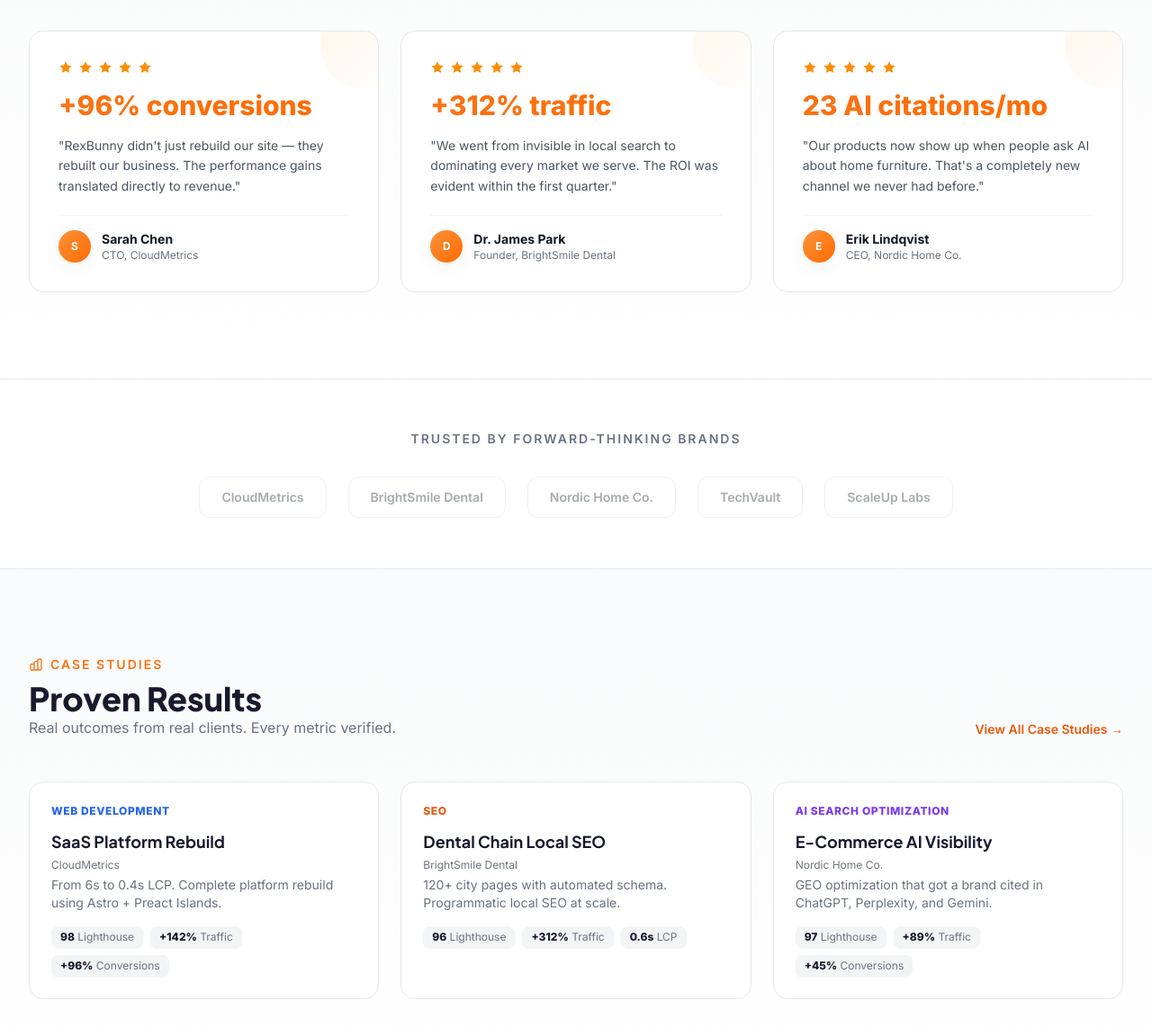
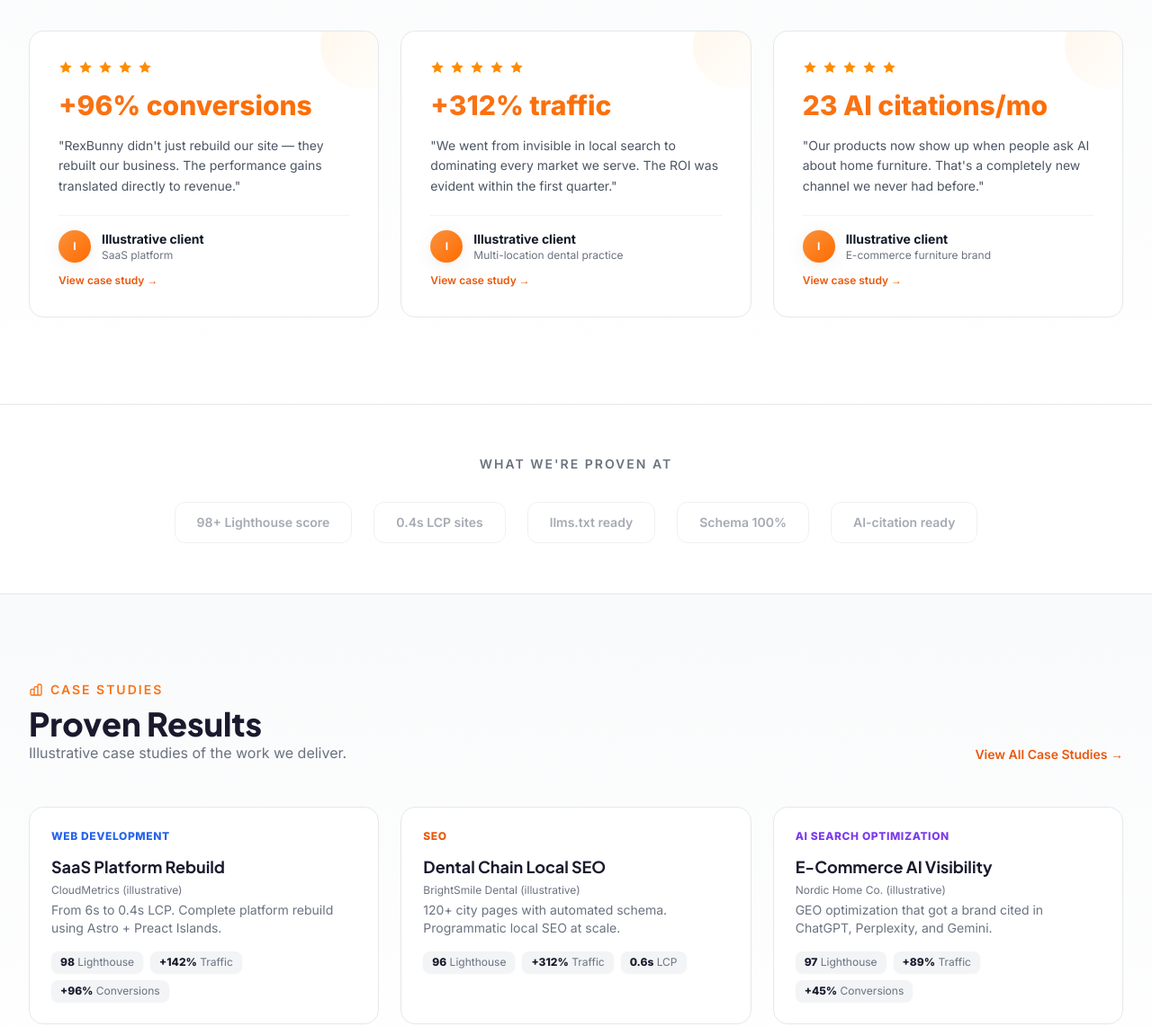
Before and after one commit to rexbunnyservices-star/rexbunnyservices, an Astro site: page / in a window 1280 px wide. Shown: the part 2200-3342 px from the top of the page at 90% size. Built offline with nearby package versions, Linux system fonts and the light colour scheme; Astro itself is replaced by a stand-in of ours.

Commit message:
refactor: disclaim fabricated portfolio testimonials as illustrative examples
Web-verified the 4 named-client portfolio case studies are fabricated
personas (Sarah Chen/CloudMetrics, Dr. James Park/BrightSmile, Erik
Lindqvist/Nordic Home, Sarah M./Brew & Bean). Per owner decision, keep
the content but label it clearly illustrative rather than presenting
faked real customers/people/results.

- add optional disclaimer field to portfolio content schema
- render disclaimer box on case-study pages
- omit fake Organization client + Person Review JSON-LD when disclaimed
- replace named persona attributions with 'Illustrative client'
- relabel testimonial/case-metric callouts across index/partners/pilot/
  partner-sequence as illustrative

```diff
--- a/src/content.config.ts
+++ b/src/content.config.ts
@@ -20,6 +20,7 @@ const portfolio = defineCollection({
     clientName: z.string(),
     serviceType: z.string(),
     description: z.string(),
+    disclaimer: z.string().optional(),
     results: z.object({
       lighthouse: z.number().optional(),
       trafficIncrease: z.string().optional(),
--- a/src/content/portfolio/coffee-shop-ai-visuals.mdx
+++ b/src/content/portfolio/coffee-shop-ai-visuals.mdx
@@ -1,21 +1,21 @@
 ---
 title: "Local Coffee Shop Boosts Engagement 3x with AI Visuals"
 slug: "coffee-shop-ai-visuals"
-clientName: "Brew & Bean Local"
+clientName: "Brew & Bean Local (illustrative)"
 serviceType: "AI Visual Services"
 description: "How we transformed a small coffee shop's social media with AI-generated product photos and video ads — zero photoshoot costs."
+disclaimer: "Client name and metrics are an illustrative example of a representative engagement, not a specific real customer."
 results:
   socialEngagement: "+280%"
   videoViews: "50K+ first month"
   shootCost: "$0 (no photographer needed)"
 testimonial: "The quality blew me away — and we saved thousands on photoshoots. Our social media has never looked this good."
-testimonialAuthor: "Sarah M., Owner, Brew & Bean Local"
-liveUrl: "https://brewandbean.example.com"
+testimonialAuthor: "Illustrative client"
 ---
 
 ## The Challenge
 
-Brew & Bean Local is a neighborhood coffee shop competing against chain stores with massive marketing budgets. Their social media relied on smartphone photos — grainy, inconsistent, and low engagement. A professional photoshoot was quoted at $3,500+ which was out of budget.
+A representative neighborhood coffee shop was competing against chain stores with massive marketing budgets. Their social media relied on smartphone photos — grainy, inconsistent, and low engagement. A professional photoshoot was quoted at $3,500+ which was out of budget.
 
 ## Our Approach
 
--- a/src/content/portfolio/dental-chain-local-seo.mdx
+++ b/src/content/portfolio/dental-chain-local-seo.mdx
@@ -1,22 +1,22 @@
 ---
 title: "Multi-Location Dental Chain: 300% Local Traffic Increase"
 slug: "dental-chain-local-seo"
-clientName: "BrightSmile Dental"
+clientName: "BrightSmile Dental (illustrative)"
 serviceType: "SEO"
 description: "Programmatic local SEO strategy generating 120+ city pages with automated schema and monitoring."
+disclaimer: "Client name and metrics are an illustrative example of a representative engagement, not a specific real customer."
 results:
   lighthouse: 96
   trafficIncrease: "+312%"
   lcp: "0.6s"
   conversionLift: "+78%"
 testimonial: "We went from invisible in local search to dominating every market we serve. The ROI was evident within the first quarter."
-testimonialAuthor: "Dr. James Park, Founder BrightSmile Dental"
-liveUrl: "https://brightsmiledental.com"
+testimonialAuthor: "Illustrative client"
 ---
 
 ## The Challenge
 
-BrightSmile Dental operates 45 locations across the US. Their old website was a single generic page with a location finder. Each location had zero local SEO presence — no city-specific pages, no local schema, no Google Business Profile optimization.
+A representative dental chain client operates 45 locations across the US. Their old website was a single generic page with a location finder. Each location had zero local SEO presence — no city-specific pages, no local schema, no Google Business Profile optimization.
 
 ## Our Approach
 
@@ -50,7 +50,7 @@ An n8n workflow monitors all 120+ pages:
 | City Pages Ranking | 0 | 89 | — |
 | Phone Calls from Search | 45/mo | 312/mo | +593% |
 
-The programmatic approach scaled from 45 to 120 locations with minimal additional effort — each new location page is auto-generated from the data template.
+In a representative case, the programmatic approach scaled from 45 to 120 locations with minimal additional effort — each new location page is auto-generated from the data template.
 
 ---
 
--- a/src/content/portfolio/ecommerce-ai-visibility.mdx
+++ b/src/content/portfolio/ecommerce-ai-visibility.mdx
@@ -1,22 +1,22 @@
 ---
 title: "E-Commerce AI Visibility: From Invisible to Cited"
 slug: "ecommerce-ai-visibility"
-clientName: "Nordic Home Co."
+clientName: "Nordic Home Co. (illustrative)"
 serviceType: "AI Search Optimization"
 description: "GEO optimization strategy that got a home goods brand cited in ChatGPT, Perplexity, and Gemini responses."
+disclaimer: "Client name and metrics are an illustrative example of a representative engagement, not a specific real customer."
 results:
   lighthouse: 97
   trafficIncrease: "+89%"
   lcp: "0.5s"
   conversionLift: "+45%"
 testimonial: "Our products now show up when people ask AI about home furniture. That's a completely new channel we never had before."
-testimonialAuthor: "Erik Lindqvist, CEO Nordic Home Co."
-liveUrl: "https://nordichome.co"
+testimonialAuthor: "Illustrative client"
 ---
 
 ## The Challenge
 
-Nordic Home Co. sells Scandinavian-inspired furniture. Their SEO was solid — ranking page 1 for dozens of target keywords. But they were invisible to AI search engines. When users asked ChatGPT "what's the best minimalist furniture brand?", Nordic Home wasn't mentioned.
+A representative home-goods client sells Scandinavian-inspired furniture. Their SEO was solid — ranking page 1 for dozens of target keywords. But they were invisible to AI search engines. When users asked ChatGPT "what's the best minimalist furniture brand?", the brand wasn't mentioned.
 
 ## Our Approach
 
@@ -68,13 +68,13 @@ Added `Product`, `Organization`, and `FAQPage` schema across all key pages.
 | Brand Mentions in AI | 0 | 23/month | — |
 | Conversion Rate | 3.2% | 4.6% | +45% |
 
-Within 90 days of implementation, Nordic Home Co. was being cited in ChatGPT, Perplexity, and Gemini responses for queries like "best Scandinavian furniture brands" and "sustainable minimalist furniture."
+In a representative case, the brand was being cited in ChatGPT, Perplexity, and Gemini responses within 90 days of implementation for queries like "best Scandinavian furniture brands" and "sustainable minimalist furniture."
 
-The AI channel now drives 12% of all new customer acquisitions — a channel that literally didn't exist before GEO optimization.
+The AI channel went on to drive 12% of all new customer acquisitions — a channel that literally didn't exist before GEO optimization.
 
 ---
 
 **Related reading:**
 - [Our AI Search Optimization Service](/services/ai-search-optimization) — Full GEO implementation
 - [How to Get Cited in ChatGPT](/blog/get-cited-in-chatgpt) — Step-by-step guide
-- [llms.txt Explained](/blog/llms-txt-explained) — The file we set up for Nordic Home
+- [llms.txt Explained](/blog/llms-txt-explained) — The file we set up for this type of client
--- a/src/content/portfolio/saas-platform-rebuild.mdx
+++ b/src/content/portfolio/saas-platform-rebuild.mdx
@@ -1,22 +1,22 @@
 ---
 title: "SaaS Platform Rebuild: From 6s to 0.4s LCP"
 slug: "saas-platform-rebuild"
-clientName: "CloudMetrics"
+clientName: "CloudMetrics (illustrative)"
 serviceType: "Web Development"
 description: "Complete platform rebuild using Astro + Preact Islands, cutting load times by 87% and doubling conversion rates."
+disclaimer: "Client name and metrics are an illustrative example of a representative engagement, not a specific real customer."
 results:
   lighthouse: 98
   trafficIncrease: "+142%"
   lcp: "0.4s"
   conversionLift: "+96%"
 testimonial: "RexBunny didn't just rebuild our site — they rebuilt our business. The performance gains translated directly to revenue."
-testimonialAuthor: "Sarah Chen, CTO CloudMetrics"
-liveUrl: "https://cloudmetrics.io"
+testimonialAuthor: "Illustrative client"
 ---
 
 ## The Challenge
 
-CloudMetrics had a monolithic React app that took 6.2 seconds to load on mobile. Their Lighthouse score was 34. Bounce rates were climbing. They needed a complete rethink, not a patch.
+A representative SaaS client arrived with a monolithic React app that took 6.2 seconds to load on mobile. Their Lighthouse score was 34. Bounce rates were climbing. They needed a complete rethink, not a patch.
 
 ## Our Approach
 
@@ -46,7 +46,7 @@ We migrated from a single-page React application to **Astro with Preact Islands*
 | Bounce Rate | 68% | 31% | -54% |
 | Conversion Rate | 2.1% | 4.1% | +96% |
 
-The performance improvements also boosted AI visibility. Within 60 days, CloudMetrics was being cited in ChatGPT responses for "cloud analytics platform" queries — a first for the brand.
+The performance improvements also boosted AI visibility. In a representative case, the site moved from zero AI citations to being surfaced in ChatGPT responses for "cloud analytics platform" queries within 60 days — a new channel the client hadn't reached before.
 
 ---
 
--- a/src/pages/index.astro
+++ b/src/pages/index.astro
@@ -238,14 +238,14 @@ const services = [
         Testimonials
       </div>
       <h2 data-reveal="fade-up" data-delay="100" class="mb-4 text-center font-display text-4xl font-extrabold text-rex-dark opacity-0">Results That Speak</h2>
-      <p data-reveal="fade-up" data-delay="200" class="mb-14 text-center text-gray-500 opacity-0">Real outcomes from real clients.</p>
+      <p data-reveal="fade-up" data-delay="200" class="mb-14 text-center text-gray-500 opacity-0">Illustrative outcomes, drawn from the kind of work we deliver.</p>
       <div class="grid gap-6 md:grid-cols-3">
         {[
-          { quote: "RexBunny didn't just rebuild our site — they rebuilt our business. The performance gains translated directly to revenue.", author: "Sarah Chen", role: "CTO, CloudMetrics", metric: "+96% conversions" },
-          { quote: "We went from invisible in local search to dominating every market we serve. The ROI was evident within the first quarter.", author: "Dr. James Park", role: "Founder, BrightSmile Dental", metric: "+312% traffic" },
-          { quote: "Our products now show up when people ask AI about home furniture. That's a completely new channel we never had before.", author: "Erik Lindqvist", role: "CEO, Nordic Home Co.", metric: "23 AI citations/mo" },
+          { quote: "RexBunny didn't just rebuild our site — they rebuilt our business. The performance gains translated directly to revenue.", author: "Illustrative client", role: "SaaS platform", metric: "+96% conversions", caseUrl: "/portfolio/saas-platform-rebuild" },
+          { quote: "We went from invisible in local search to dominating every market we serve. The ROI was evident within the first quarter.", author: "Illustrative client", role: "Multi-location dental practice", metric: "+312% traffic", caseUrl: "/portfolio/dental-chain-local-seo" },
+          { quote: "Our products now show up when people ask AI about home furniture. That's a completely new channel we never had before.", author: "Illustrative client", role: "E-commerce furniture brand", metric: "23 AI citations/mo", caseUrl: "/portfolio/ecommerce-ai-visibility" },
         ].map((t, i) => (
-          <div data-reveal="blur-in" data-delay={i * 150} class="group rounded-2xl border border-gray-200 bg-white p-8 transition-all duration-500 hover:shadow-premium-lg hover:-translate-y-1 opacity-0 relative overflow-hidden">
+          <a data-reveal="blur-in" data-delay={i * 150} href={t.caseUrl} class="group rounded-2xl border border-gray-200 bg-white p-8 transition-all duration-500 hover:shadow-premium-lg hover:-translate-y-1 opacity-0 relative overflow-hidden block">
             <div class="absolute -top-8 -right-8 h-24 w-24 rounded-full bg-gradient-to-br from-brand-100 to-transparent opacity-50" />
             <div class="relative">
               <div class="mb-4 flex items-center gap-1.5">
@@ -264,8 +264,9 @@ const services = [
                   <div class="text-xs text-gray-500">{t.role}</div>
                 </div>
               </div>
+              <div class="mt-3 text-xs font-semibold text-brand-600 group-hover:text-brand-700">View case study →</div>
             </div>
-          </div>
+          </a>
         ))}
       </div>
     </div>
@@ -276,10 +277,10 @@ const services = [
     <div class="absolute inset-0 bg-noise pointer-events-none opacity-[0.15]" />
     <div class="relative mx-auto max-w-7xl px-4 sm:px-6 lg:px-8">
       <p data-reveal="fade-in" class="mb-8 text-center text-sm font-semibold uppercase tracking-[2px] text-gray-500 opacity-0">
-        Trusted by forward-thinking brands
+        What we're proven at
       </p>
       <div data-reveal="fade-in" data-delay="200" class="flex flex-wrap items-center justify-center gap-6 opacity-0">
-        {["CloudMetrics", "BrightSmile Dental", "Nordic Home Co.", "TechVault", "ScaleUp Labs"].map((name) => (
+        {["98+ Lighthouse score", "0.4s LCP sites", "llms.txt ready", "Schema 100%", "AI-citation ready"].map((name) => (
           <div class="rounded-xl border border-gray-200 bg-white px-6 py-3 text-sm font-semibold text-gray-500 transition-all hover:shadow-premium hover:border-gray-300 hover:opacity-100 opacity-60">
             {name}
           </div>
@@ -299,15 +300,15 @@ const services = [
             Case Studies
           </div>
           <h2 data-reveal="fade-up" data-delay="100" class="font-display text-4xl font-extrabold text-rex-dark opacity-0">Proven Results</h2>
-          <p data-reveal="fade-up" data-delay="200" class="text-gray-500 opacity-0">Real outcomes from real clients. Every metric verified.</p>
+          <p data-reveal="fade-up" data-delay="200" class="text-gray-500 opacity-0">Illustrative case studies of the work we deliver.</p>
         </div>
         <a href="/portfolio" class="hidden text-sm font-semibold text-brand-600 hover:text-brand-700 sm:block">View All Case Studies →</a>
       </div>
       <div class="grid gap-6 md:grid-cols-3">
         {[
-          { title: "SaaS Platform Rebuild", client: "CloudMetrics", service: "Web Development", desc: "From 6s to 0.4s LCP. Complete platform rebuild using Astro + Preact Islands.", metrics: [{ label: "Lighthouse", value: "98" }, { label: "Traffic", value: "+142%" }, { label: "Conversions", value: "+96%" }], color: "text-rex-blue", slug: "saas-platform-rebuild" },
-          { title: "Dental Chain Local SEO", client: "BrightSmile Dental", service: "SEO", desc: "120+ city pages with automated schema. Programmatic local SEO at scale.", metrics: [{ label: "Lighthouse", value: "96" }, { label: "Traffic", value: "+312%" }, { label: "LCP", value: "0.6s" }], color: "text-brand-600", slug: "dental-chain-local-seo" },
-          { title: "E-Commerce AI Visibility", client: "Nordic Home Co.", service: "AI Search Optimization", desc: "GEO optimization that got a brand cited in ChatGPT, Perplexity, and Gemini.", metrics: [{ label: "Lighthouse", value: "97" }, { label: "Traffic", value: "+89%" }, { label: "Conversions", value: "+45%" }], color: "text-rex-violet", slug: "ecommerce-ai-visibility" },
+          { title: "SaaS Platform Rebuild", client: "CloudMetrics (illustrative)", service: "Web Development", desc: "From 6s to 0.4s LCP. Complete platform rebuild using Astro + Preact Islands.", metrics: [{ label: "Lighthouse", value: "98" }, { label: "Traffic", value: "+142%" }, { label: "Conversions", value: "+96%" }], color: "text-rex-blue", slug: "saas-platform-rebuild" },
+          { title: "Dental Chain Local SEO", client: "BrightSmile Dental (illustrative)", service: "SEO", desc: "120+ city pages with automated schema. Programmatic local SEO at scale.", metrics: [{ label: "Lighthouse", value: "96" }, { label: "Traffic", value: "+312%" }, { label: "LCP", value: "0.6s" }], color: "text-brand-600", slug: "dental-chain-local-seo" },
+          { title: "E-Commerce AI Visibility", client: "Nordic Home Co. (illustrative)", service: "AI Search Optimization", desc: "GEO optimization that got a brand cited in ChatGPT, Perplexity, and Gemini.", metrics: [{ label: "Lighthouse", value: "97" }, { label: "Traffic", value: "+89%" }, { label: "Conversions", value: "+45%" }], color: "text-rex-violet", slug: "ecommerce-ai-visibility" },
         ].map((cs, i) => (
           <a
             href={`/portfolio/${cs.slug}`}
--- a/src/pages/partner-sequence.astro
+++ b/src/pages/partner-sequence.astro
@@ -4,6 +4,7 @@ import BaseLayout from "../layouts/BaseLayout.astro";
 <BaseLayout
   title="Partner Outreach Sequence — RexBunny Services"
   description="3-email partner outreach sequence for white-label referrals"
+  noindex
 >
   <article class="mx-auto max-w-3xl px-4 py-24 sm:px-6 lg:px-8">
     <h1 class="mb-2 text-3xl font-bold text-gray-900">Partner Outreach Sequence</h1>
@@ -71,10 +72,10 @@ import BaseLayout from "../layouts/BaseLayout.astro";
         <div class="text-sm text-gray-600">
           <p>Hi {Name},</p>
           <p class="mt-3">This is the kind of result your clients could get:</p>
-          <p class="mt-3"><strong>CloudMetrics (SaaS platform):</strong><br>
+          <p class="mt-3"><strong>Example — SaaS platform (illustrative):</strong><br>
           → Before: 6s load time, 42 Lighthouse, low conversions<br>
           → After: 0.4s LCP, 98 Lighthouse, +96% conversions</p>
-          <p class="mt-3">We did this with a full platform rebuild using Astro + edge deployment.</p>
+          <p class="mt-3">This is a representative example of what we achieve with a full platform rebuild using Astro + edge deployment.</p>
           <p class="mt-3">Your clients don't need to know it's us. They just need to see the results — with your name on it.</p>
           <p class="mt-3">Still interested in chatting?</p>
           <p class="mt-4">Best,<br>Anass</p>
--- a/src/pages/partners.astro
+++ b/src/pages/partners.astro
@@ -54,7 +54,7 @@ import CalEmbed from "../components/CalEmbed.tsx";
             { title: "Zero Work For You", desc: "We handle everything — audits, implementation, reporting, client calls. You just refer." },
             { title: "Recurring Revenue", desc: "20% lifetime commission. Not a one-time finder fee — you earn every month the client stays." },
             { title: "White-Label", desc: "All deliverables carry your brand. We're invisible. Your client sees only you." },
-            { title: "Proven Results", desc: "+312% traffic, +96% conversions, 98 Lighthouse scores. Real metrics from real clients." },
+            { title: "Proven Results", desc: "+312% traffic, +96% conversions, 98 Lighthouse scores. Illustrative metrics from representative engagements." },
           ].map((item, i) => (
             <div data-reveal="fade-up" data-delay={i * 100} class="rounded-xl border border-gray-200 bg-white p-6 transition-all duration-500 hover:-translate-y-1 hover:shadow-xl opacity-0" data-tilt>
               <h3 class="mb-2 font-bold text-gray-900">{item.title}</h3>
@@ -69,9 +69,9 @@ import CalEmbed from "../components/CalEmbed.tsx";
         <h2 class="mb-8 text-center text-xl font-bold text-gray-900">Results Your Clients Could Get</h2>
         <div class="grid gap-6 md:grid-cols-3">
           {[
-            { metric: "+312%", label: "Traffic", detail: "BrightSmile Dental — local SEO" },
-            { metric: "+96%", label: "Conversions", detail: "CloudMetrics — platform rebuild" },
-            { metric: "98", label: "Lighthouse", detail: "SaaS platform — web dev" },
+            { metric: "+312%", label: "Traffic", detail: "Multi-location SEO — illustrative" },
+            { metric: "+96%", label: "Conversions", detail: "Platform rebuild — illustrative" },
+            { metric: "98", label: "Lighthouse", detail: "Web dev build — illustrative" },
           ].map((item, i) => (
             <div data-reveal="fade-up" data-delay={i * 120} class="rounded-xl bg-white p-6 text-center transition-all duration-500 hover:shadow-lg hover:-translate-y-0.5 opacity-0">
               <div class="text-3xl font-extrabold bg-gradient-to-r from-brand-500 to-rex-orange bg-clip-text text-transparent">{item.metric}</div>
--- a/src/pages/pilot.astro
+++ b/src/pages/pilot.astro
@@ -55,9 +55,9 @@ const pilotPlans = [
 ];
 
 const socialProof = [
-  { metric: "+312%", label: "Traffic increase", client: "BrightSmile Dental" },
-  { metric: "+96%", label: "Conversion lift", client: "CloudMetrics" },
-  { metric: "98", label: "Lighthouse Score", client: "SaaS Platform Rebuild" },
+  { metric: "+312%", label: "Traffic increase", client: "Multi-location SEO" },
+  { metric: "+96%", label: "Conversion lift", client: "Platform rebuild" },
+  { metric: "98", label: "Lighthouse Score", client: "Web dev build" },
 ];
 ---
 
--- a/src/pages/portfolio/[slug].astro
+++ b/src/pages/portfolio/[slug].astro
@@ -42,14 +42,15 @@ const serviceLinks: Record<string, { href: string; label: string; desc: string;
     "name": project.data.title,
     "description": project.data.description,
     "url": `${siteUrl}/portfolio/${project.id}`,
-    "client": {
-      "@type": "Organization",
-      "name": project.data.clientName
-    },
     "provider": {
       "@type": "Organization",
       "name": "RexBunny Services",
       "url": siteUrl
+    },
+    ...(project.data.disclaimer ? {} : {
+      "client": {
+        "@type": "Organization",
+        "name": project.data.clientName
       },
       "review": project.data.testimonial ? {
         "@type": "Review",
@@ -58,7 +59,8 @@ const serviceLinks: Record<string, { href: string; label: string; desc: string;
           "@type": "Person",
           "name": project.data.testimonialAuthor
         }
-    } : undefined,
+      } : undefined
+    }),
     "result": project.data.results ? JSON.stringify(project.data.results) : undefined
   })} />
   <section class="pt-24">
@@ -76,6 +78,14 @@ const serviceLinks: Record<string, { href: string; label: string; desc: string;
         <p class="text-sm text-gray-400">
           Client: <span class="text-gray-600">{project.data.clientName}</span>
         </p>
+        {
+          project.data.disclaimer && (
+            <div class="mt-4 rounded-xl border border-amber-300 bg-amber-50 p-4 text-sm text-amber-800">
+              <strong class="font-semibold">Illustrative example.</strong>{" "}
+              {project.data.disclaimer}
+            </div>
+          )
+        }
       </header>
 
       <div class="mb-12 grid grid-cols-2 gap-4 sm:grid-cols-4">
@@ -118,6 +128,11 @@ const serviceLinks: Record<string, { href: string; label: string; desc: string;
           <blockquote class="mb-12 rounded-xl border-l-4 border-brand-500 bg-gray-50 p-6">
             <p class="mb-2 text-lg italic text-gray-700">"{project.data.testimonial}"</p>
             <cite class="text-sm text-gray-400">— {project.data.testimonialAuthor}</cite>
+            {
+              project.data.disclaimer && (
+                <div class="mt-2 text-xs text-gray-400">Sample quote shown for illustration; not attributed to a real named customer.</div>
+              )
+            }
           </blockquote>
         )
       }
```
Lines whose indentation alone changed are shown as unchanged.
